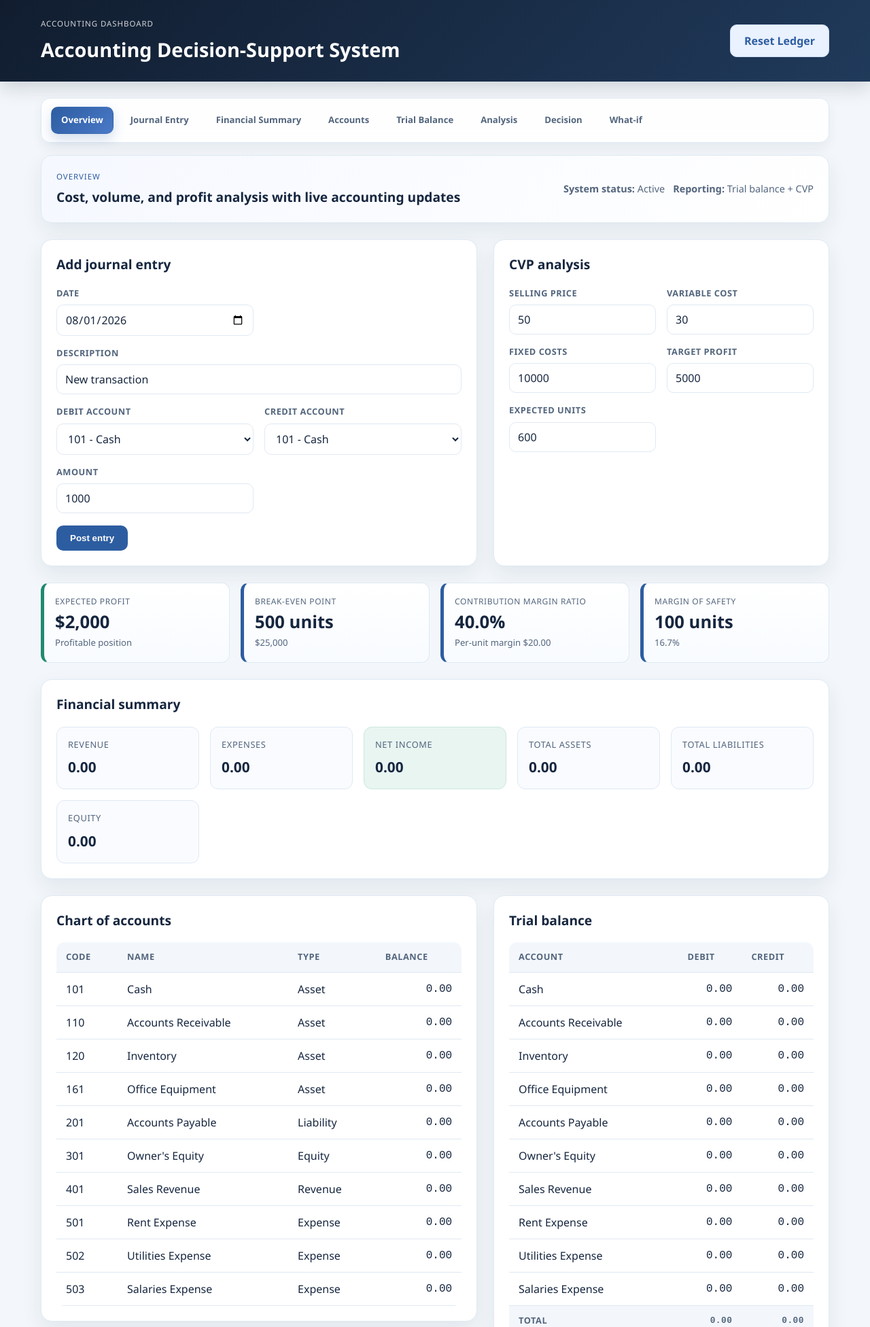
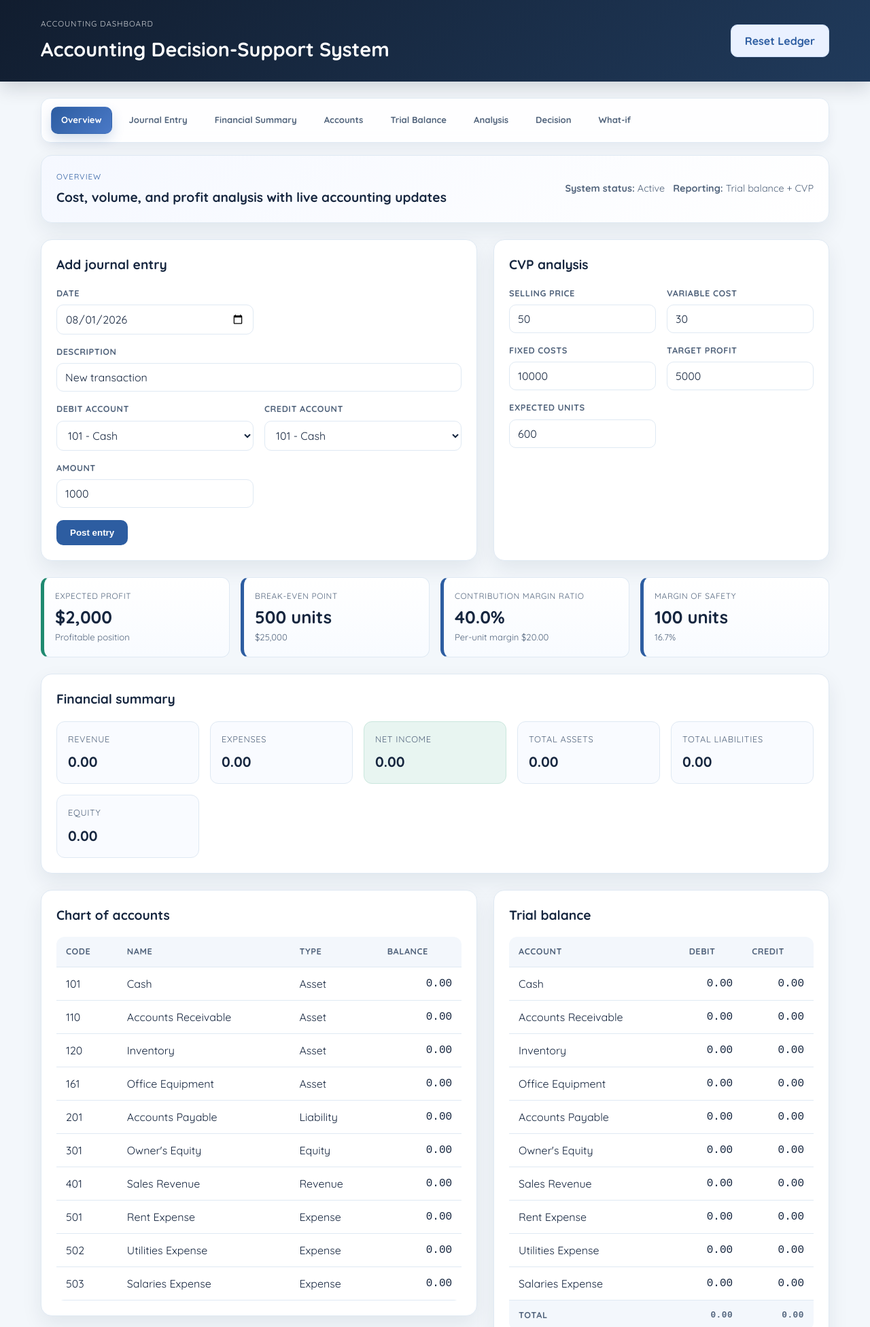
Before and after one commit to xenonono36-ctrl/CVP-Deducing_System, a Flask app: page / in a window 1280 px wide. Shown: the top 1952 px of the page at 68% size. Run offline with Flask 3, Linux system fonts and the light colour scheme.

Commit message:
Update font family in style.css and index.html for improved typography

```diff
--- a/static/style.css
+++ b/static/style.css
@@ -21,7 +21,7 @@
 
 body {
     margin: 0;
-    font-family: "Aptos", "Segoe UI", sans-serif;
+    font-family: "Quicksand", "Aptos", "Segoe UI", sans-serif;
     background: var(--paper);
     color: var(--ink);
     line-height: 1.5;
--- a/templates/index.html
+++ b/templates/index.html
@@ -4,6 +4,9 @@
     <meta charset="UTF-8" />
     <meta name="viewport" content="width=device-width, initial-scale=1.0" />
     <title>Accounting Decision-Support System</title>
+    <link rel="preconnect" href="https://fonts.googleapis.com" />
+    <link rel="preconnect" href="https://fonts.gstatic.com" crossorigin />
+    <link href="https://fonts.googleapis.com/css2?family=Quicksand:wght@400;500;600;700&display=swap" rel="stylesheet" />
     <link rel="stylesheet" href="{{ url_for('static', filename='style.css') }}" />
 </head>
 <body>
```
